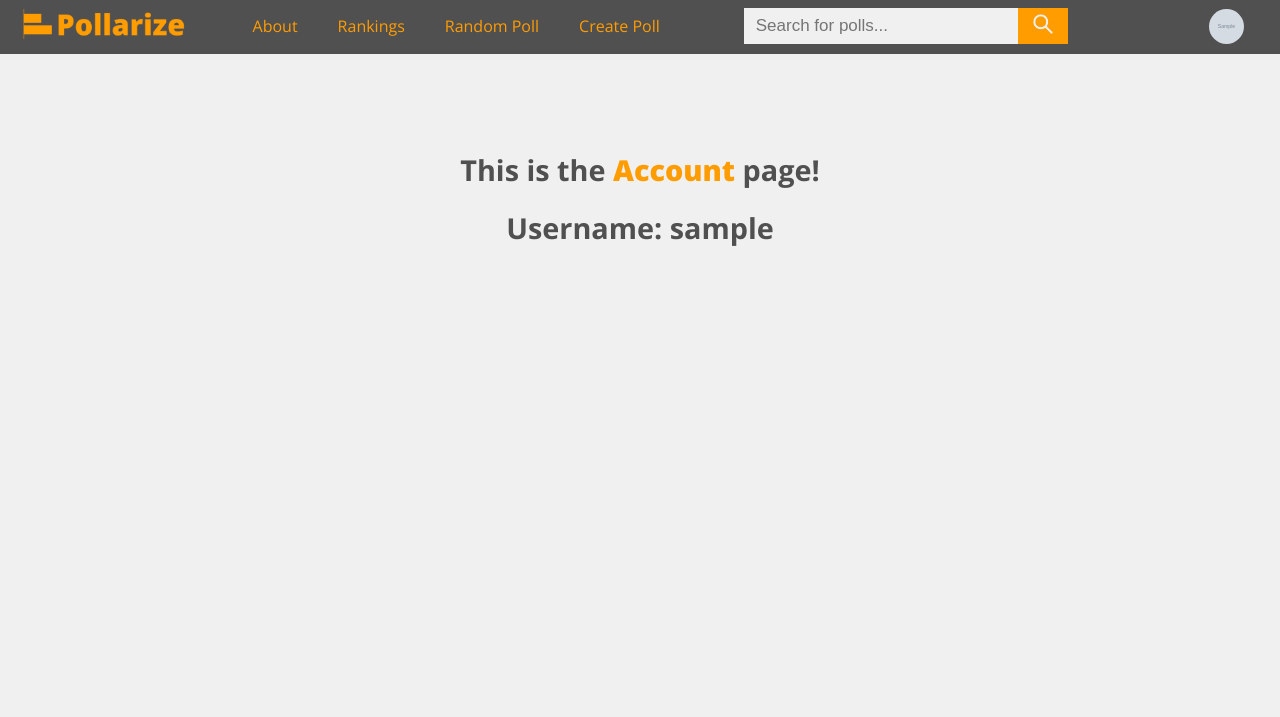
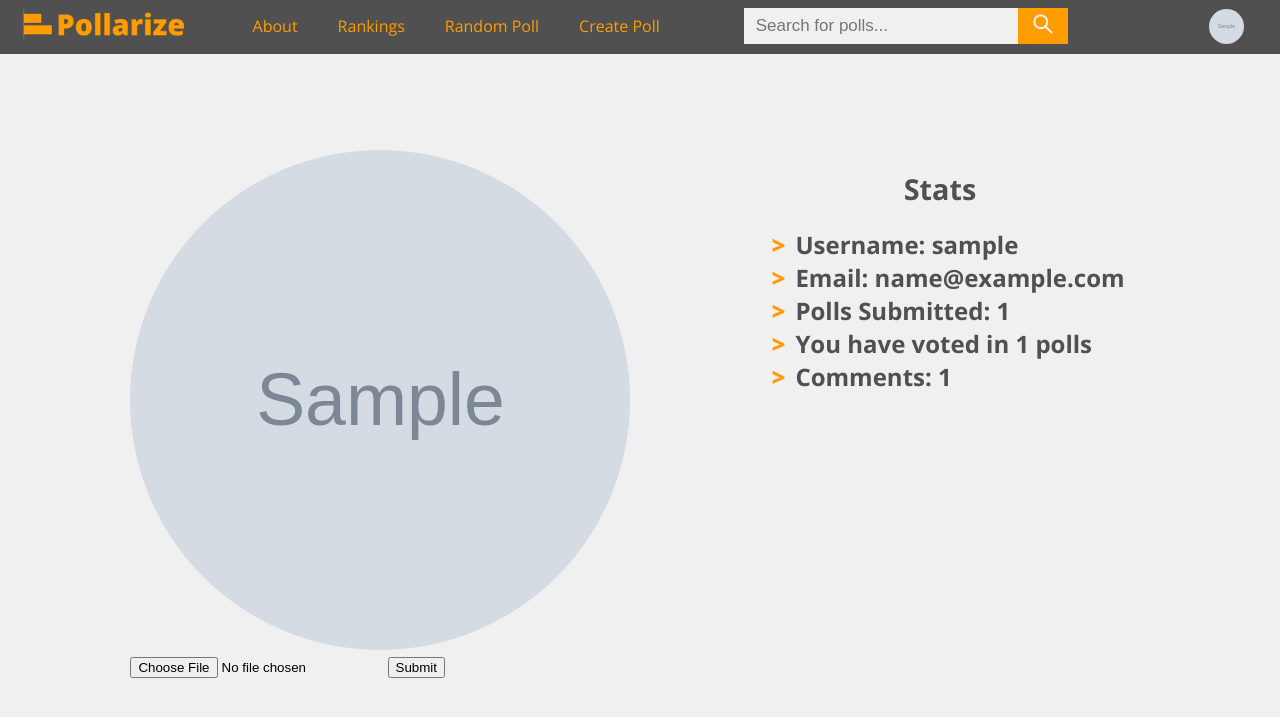
Before and after one commit to RobbertSinclair/Pollarize, a Django app: page /account/ in a window 1280 px wide. Shown: the top 717 px of the page. Run offline with Django 3.2, Linux system fonts and the light colour scheme; a user stored in the database is signed in; tables that the repository leaves empty hold one stand-in row (values such as "Sample post"); grey boxes marked "Sample" are stand-in pictures; some libraries are stand-ins or nearby versions.

Commit message:
Started an account page

```diff
--- a/pollarize/poll_app/views.py
+++ b/pollarize/poll_app/views.py
@@ -168,8 +168,16 @@ def logout_view(request):
     logout(request)
     return redirect(reverse('poll_app:home'))
 
+@login_required
 def account(request):
-    return render(request, "poll_app/account.html")
+    user = request.user
+    profile = UserProfile.objects.get(user=user)
+    context_dict = {"profile": profile}
+    context_dict["polls"] = len(Poll.objects.filter(submitter=user))
+    context_dict["votes_in"] = len(VotesIn.objects.filter(user=user))
+    context_dict["comments"] = len(Comment.objects.filter(submitter=user))
+    return render(request, "poll_app/account.html", context=context_dict)
+
 
 def vote(request, poll_slug):
     poll = Poll.objects.get(poll_slug=poll_slug)
--- /dev/null
+++ b/pollarize/static/css/account.css
@@ -0,0 +1,83 @@
+.container {
+    display: grid;
+    grid-column-gap: 25px;
+    justify-content: center;
+    grid-template-columns: 600px auto auto auto;
+    grid-template-rows: auto auto auto auto;
+}
+
+#item1 {
+    position: relative;
+    grid-column-start: 1;
+    grid-column-end: 1;
+}
+
+#item2 {
+    grid-column-start: 2;
+    grid-column-end: 4;
+    margin-left: 0;
+}
+
+#center-image {
+    position: absolute;
+    overflow: hidden;
+    top: 250px;
+    left: 250px;
+    transform: translate(-50%, -50%);
+    font-size: 20px;
+}
+
+.overlay {
+    position: absolute;
+    top: 0;
+    bottom: 0;
+    left: 0;
+    right: 0;
+    border-radius: 50%;
+    height: 99%;
+    width: 83%;
+    font-famly: 30px;
+    opacity: 0;
+    transition: .5s ease;
+    background-color: #505050;
+    color: white;
+}
+
+.container:hover .overlay {
+    opacity: 0.5;
+}
+
+#profile_img {
+    transition-duration: 0.2s;
+    height: 500px;
+    width: 500px;
+    border-radius: 50%;
+    object-fit: cover;
+}
+
+#profile_img:hover {
+    transition-duration: 0.2s;
+    opacity: 0.5;
+}
+
+@media only screen and (max-width: 800px) {
+    #profile_img {
+        height: 400px;
+        width: 400px;
+    }
+
+    #item1 {
+        grid-column-start: 1;
+        grid-column-end: 1;
+        grid-row-start: 1;
+        grid-row-end: 1;
+    }
+
+    #item2 {
+        grid-column-start: 1;
+        grid-column-end: 1;
+        grid-row-start: 2;
+        grid-row-end:2;
+        text-align: center;
+    }
+}
--- a/pollarize/static/css/base.css
+++ b/pollarize/static/css/base.css
@@ -569,3 +569,9 @@ li{
     z-index: -1;
     transition: ease-in-out;
 }
+
+#profile-icon {
+    height: 35px;
+    width: 35px;
+    object-fit:cover;
+}
--- /dev/null
+++ b/pollarize/static/js/account.js
@@ -0,0 +1,14 @@
+$(document).ready(function() {
+    setOverlaySize();
+
+    $(window).resize(function() {
+        setOverlaySize();
+    });
+
+
+});
+
+function setOverlaySize() {
+    $(".overlay").css("height", $("#profile_img").height());
+    $(".overlay").css("width", $("#profile_img").width());
+}
--- a/pollarize/templates/poll_app/account.html
+++ b/pollarize/templates/poll_app/account.html
@@ -3,11 +3,41 @@
 
 {% block head_block %}
        <title>Pollarize - Account</title>
+       <script type="text/javascript" src="{% static 'js/account.js' %}"></script>
+       <link rel="stylesheet" href="{% static 'css/account.css' %}">
 {% endblock %}
 
 {% block body_block %}
-<h1>This is the <em>Account</em> page!</h1>
 {% if user.is_authenticated %}
-<h1>Username: {{ user.username }}</h1>
+<div class="container">
+       <div class="grid-item" id="item1">
+              <img src="{{ profile.profile_image.url }}" id="profile_img" class="profile"></img>
+              <div class="overlay">
+                     <div id="center-image">
+                            <a href="" id="change-image-link">
+                                   Change Profile Image
+                            </a>
+                     </div>
+              </div>
+              <div class="upload_form">
+                     <form id="image_upload">
+                            <input type="file" id="file_upload">
+                            <input type="submit">
+                     </form>
+              </div>
+       </div>
+       <div class="grid-item" id="item2">
+              <h1>Stats</h1>
+              <ul>
+                     <li>Username: {{ user.username }}</li>
+                     {% if user.email %}
+                     <li>Email: {{ user.email }}</li>
+                     {% endif %}
+                     <li>Polls Submitted: {{ polls }}</li>
+                     <li>You have voted in {{ votes_in }} polls</li>
+                     <li>Comments: {{ comments }}</li>
+              </ul>
+       </div>
+</div>
 {% endif %}
 {% endblock %}
--- a/pollarize/templates/poll_app/create.html
+++ b/pollarize/templates/poll_app/create.html
@@ -7,7 +7,9 @@
 
 {% block body_block %}
 <div class="container">
+       <h1>Create Poll</h1>
 	<div class="row">
+
 		<div class="col-lg-7 offset-lg-1">
                      <form id="workout_form" method="post" action="/create_poll/">{% csrf_token %}
 
```
Also changed, not shown: pollarize/static/css/create_poll.css (added).
